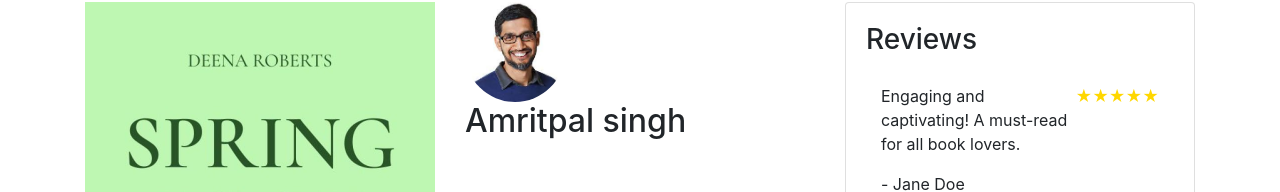
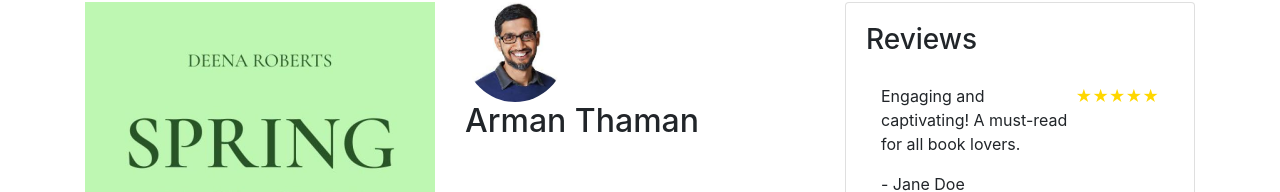
Before and after one commit to techwizard001/techwizard001.github.io, a plain HTML site: page index.html in a window 1280 px wide. Shown: the part 103-295 px from the top of the page. Drawn offline with nearby package versions, Linux system fonts and the light colour scheme.

Commit message:
Update index.html

```diff
--- a/index.html
+++ b/index.html
@@ -62,12 +62,12 @@
       <!-- Author Column -->
       <div class="col-md-4">
         <img src="static/img/writer.jpg" alt="Author Photo" class="img-fluid rounded-small">
-        <h2>Amritpal singh</h2>
+        <h2>Arman Thaman</h2>
         <!-- Other author details -->
       </div>
 
 
-      <!-- ... (previous HTML content) -->
+
 
 <!-- Reviews Column -->
 <div class="col-md-4">
```
